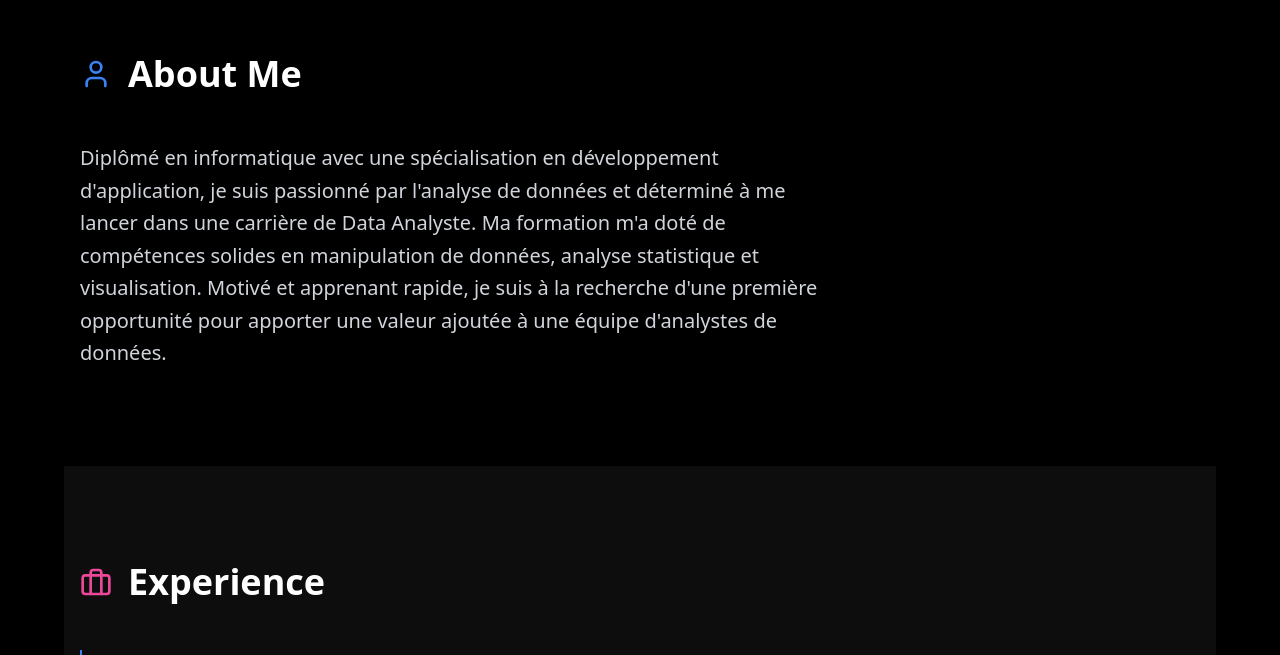
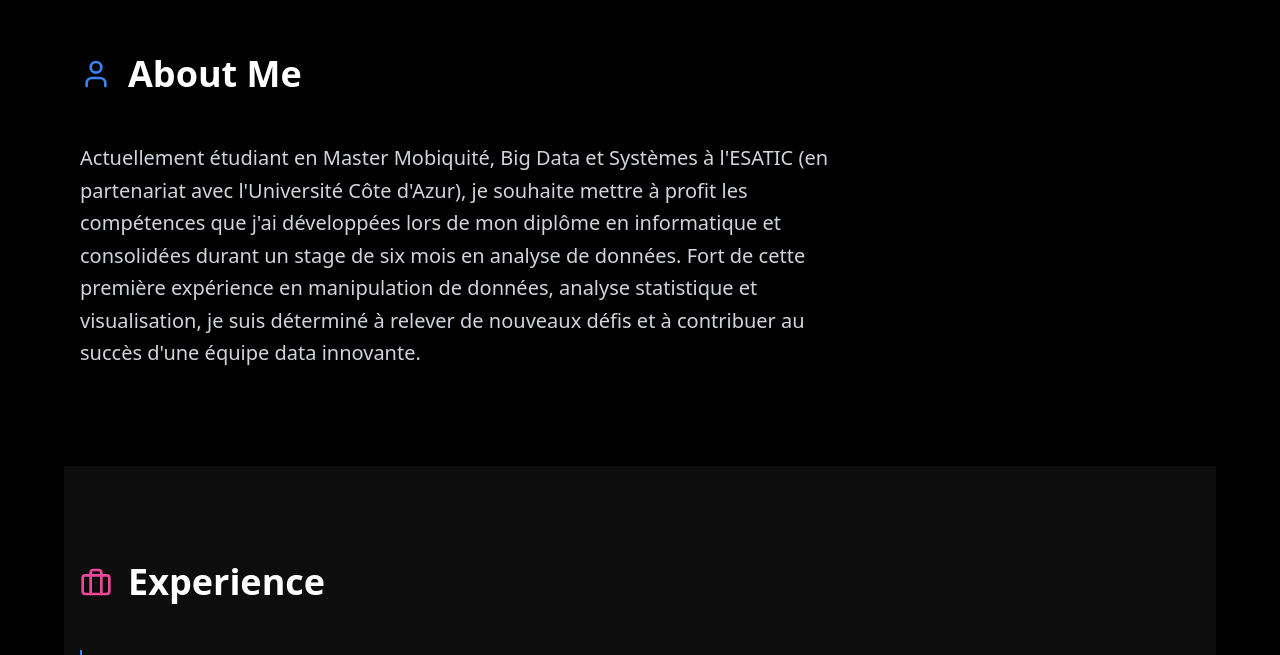
Before and after one commit to donsfak/Portofolio, a React (Vite) app: page / in a window 1280 px wide. Shown: the part 842-1497 px from the top of the page. Built offline with nearby package versions, Linux system fonts and the light colour scheme.

Commit message:
correctif

```diff
--- a/src/App.tsx
+++ b/src/App.tsx
@@ -153,12 +153,8 @@ function App() {
           </div>
           <div className="max-w-3xl">
             <p className="text-xl text-gray-700 dark:text-gray-300 leading-relaxed">
-              Diplômé en informatique avec une spécialisation en développement d'application,
-              je suis passionné par l'analyse de données et déterminé à me lancer dans une carrière
-              de Data Analyste. Ma formation m'a doté de compétences solides en manipulation de
-              données, analyse statistique et visualisation. Motivé et apprenant rapide, je suis à la
-              recherche d'une première opportunité pour apporter une valeur ajoutée à une équipe
-              d'analystes de données.
+              Actuellement étudiant en Master Mobiquité, Big Data et Systèmes à l'ESATIC (en partenariat avec l'Université Côte d'Azur), je souhaite mettre à profit les compétences que j'ai développées lors de mon diplôme en informatique et consolidées durant un stage de six mois en analyse de données.
+               Fort de cette première expérience en manipulation de données, analyse statistique et visualisation, je suis déterminé à relever de nouveaux défis et à contribuer au succès d'une équipe data innovante.
             </p>
           </div>
         </section>
```
